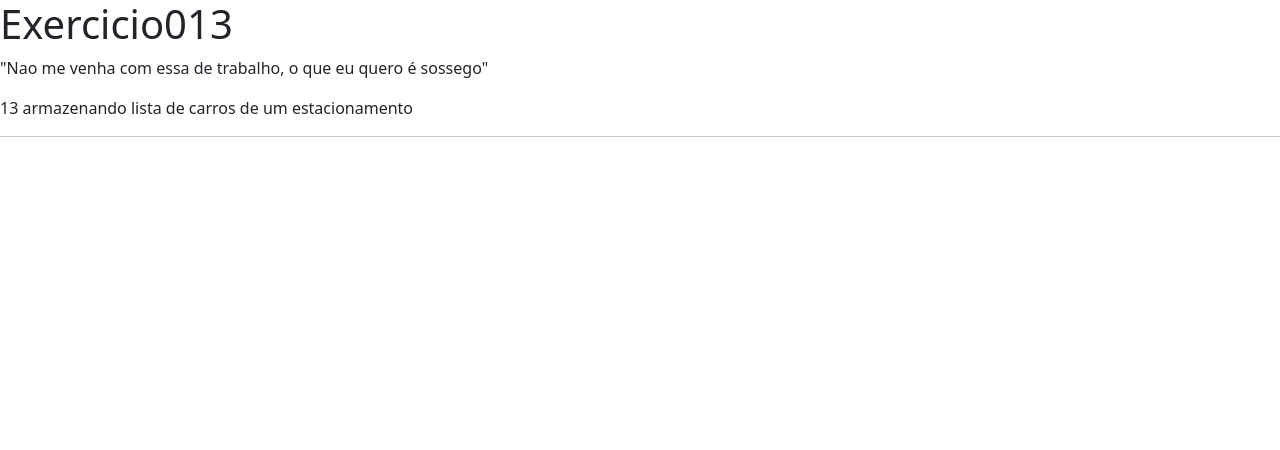
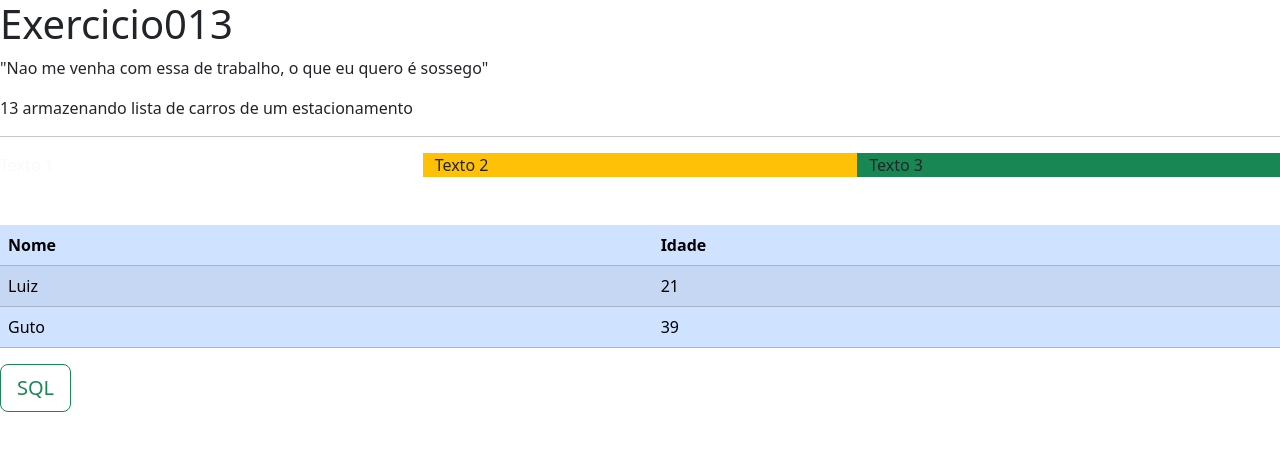
Before and after one commit to Ghosthiils/exercicios-js-o-retorno, a plain HTML site: page exercicio013/index.html in a window 1280 px wide. Drawn offline with nearby package versions, Linux system fonts and the light colour scheme.

Commit message:
Usando BootStrap
Aprendendo Bootstrap, com tabelas

```diff
--- a/exercicio013/index.html
+++ b/exercicio013/index.html
@@ -12,5 +12,30 @@
     <blockquote>"Nao me venha com essa de trabalho, o que eu quero é sossego"</blockquote>
     <p>13 armazenando lista de carros de um estacionamento</p>
     <hr>
+    <div class="row">
+        <div class="col-12 col-md-4 fundo text-light">Texto 1</div>
+        <div class="col-12 col-md-4 bg-warning">Texto 2</div>
+        <div class="col-12 col-md-4 bg-success">Texto 3</div>
+    </div>
+
+    <table class="table table-primary table-striped table-hover mt-5">
+        <thead>
+            <tr>
+                <th>Nome</th>
+                <th>Idade</th>
+            </tr>
+        </thead>
+        <tbody>
+            <tr>
+                <td>Luiz</td>
+                <td>21</td>
+            </tr>
+            <tr>
+                <td>Guto</td>
+                <td>39</td>
+            </tr>
+        </tbody>
+    </table>
+    <a href="https://www.drawdb.app/editor" class="btn btn-outline-success btn-lg">SQL</a>
 </body>
 </html>
```
